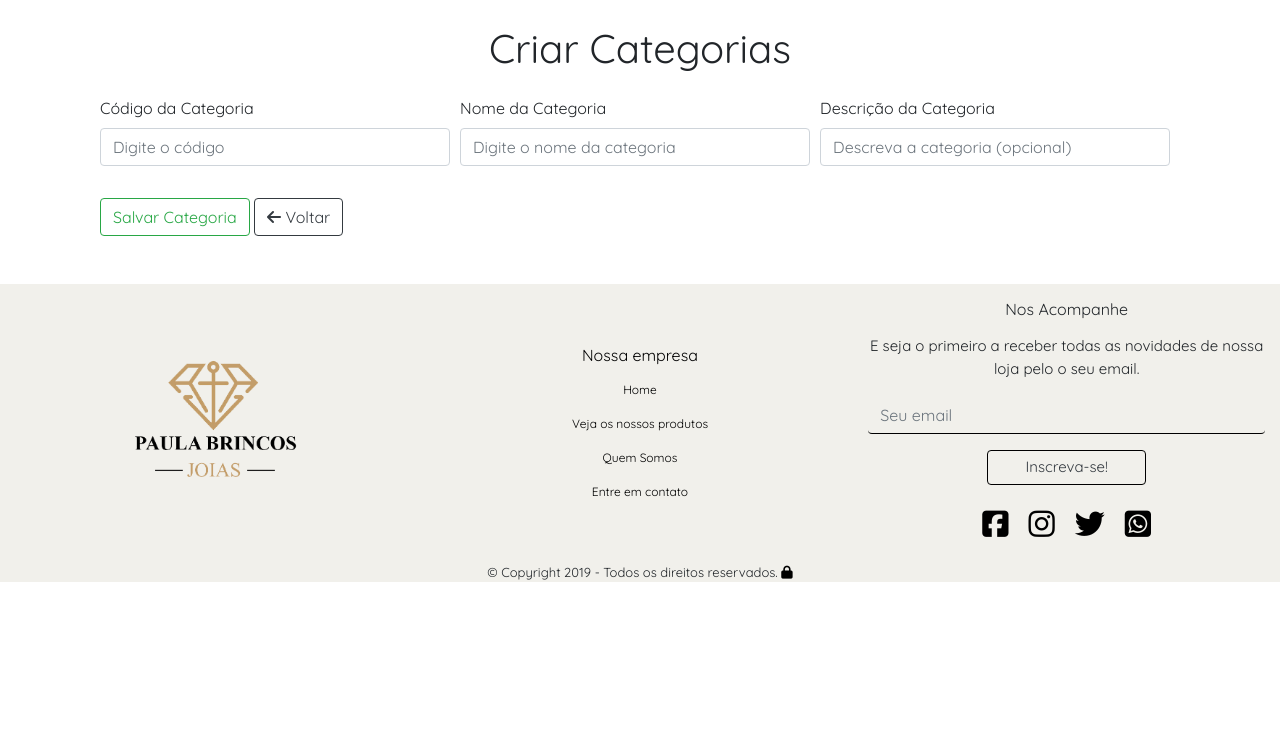
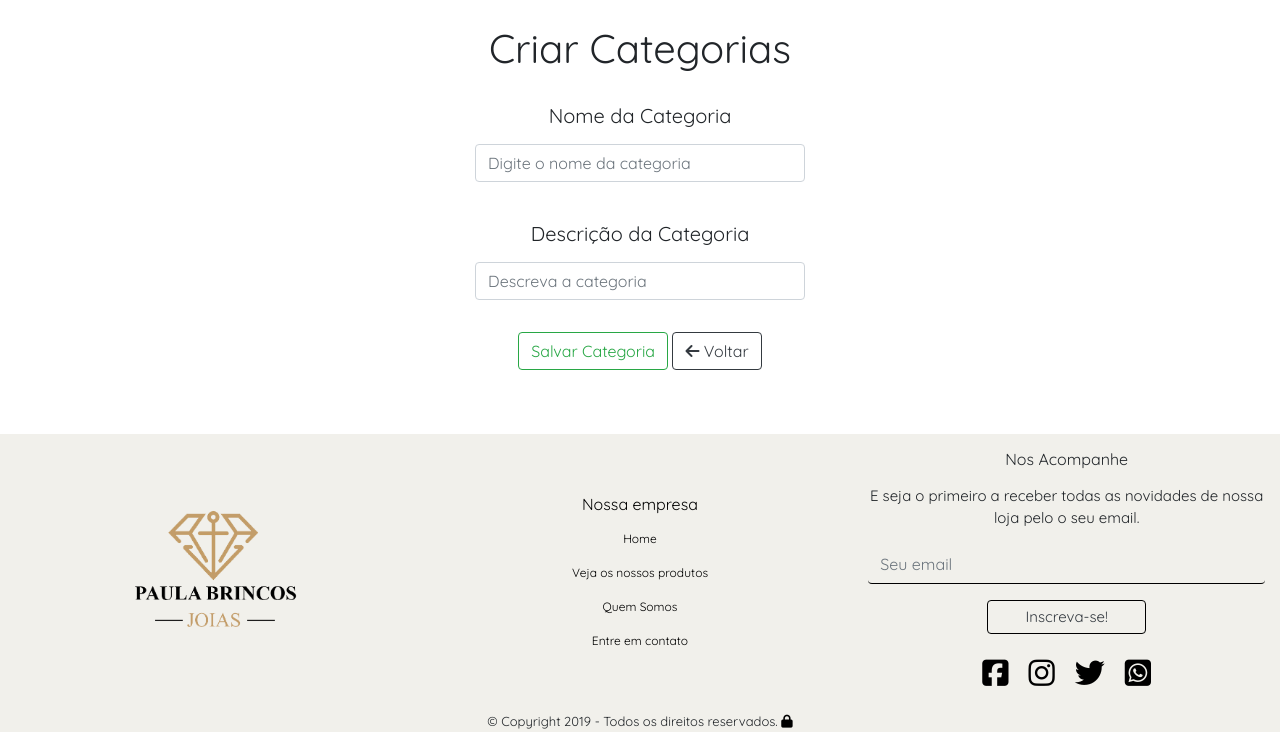
Before and after one commit to GabrielCeffas/Equipe-3-Trainee-2019.2, a PHP site: page /CrudCategoriaCriar.html in a window 1280 px wide. Shown: the part 66-800 px from the top of the page. Run offline with PHP 8.4, Linux system fonts and the light colour scheme; some libraries are stand-ins or nearby versions.

Commit message:
Páginas de editar e criar na vertical, descrição não-opcional, remoção do codigo da categoria.

```diff
--- a/CrudCategoriaCriar.html
+++ b/CrudCategoriaCriar.html
@@ -3,7 +3,7 @@
     <meta name="viewport" content="width=device-width, initial-scale=1, shrink-to-fit=no">
     <link rel="stylesheet" href="https://stackpath.bootstrapcdn.com/bootstrap/4.3.1/css/bootstrap.min.css"
         integrity="sha384-ggOyR0iXCbMQv3Xipma34MD+dH/1fQ784/j6cY/iJTQUOhcWr7x9JvoRxT2MZw1T" crossorigin="anonymous">
-    <title>Paula Brincos</title>
+    <title>Criar Categorias</title>
     <link rel="icon" href="img/logodiamante.png">
     <link rel="stylesheet" href="css/styles.css">
     <link href="https://fonts.googleapis.com/css?family=Quicksand&display=swap" rel="stylesheet">
@@ -46,23 +46,19 @@
         <div class="text-center mt-4">
                 <h1>Criar Categorias</h1>
         </div>
-    <div class="form-row container">
-        <div class="mt-3 col-md-4 mb-3">
-            <label>Código da Categoria</label>
-            <input type="number" class="form-control" placeholder="Digite o código" required>
-        </div>
-        <div class="mt-3 col-md-4 mb-3">
-            <label>Nome da Categoria</label>
+    <div class="form container text-center crud">
+        <div class="mt-4 col-md-4 mb-3">
+            <label><h5>Nome da Categoria</h5></label>
             <input type="text" class="form-control" placeholder="Digite o nome da categoria" required>
-        </div>
-        <div class="mt-3 col-md-4 mb-3">
-            <label>Descrição da Categoria</label>
-            <input type="text" class="form-control" placeholder="Descreva a categoria (opcional)">
+            <div  class="desc">
+                <label><h5>Descrição da Categoria</h5></label>
+                <input type="text" class="form-control" placeholder="Descreva a categoria" required>
+            </div>
         </div>
     </div>
-    <div class="mt-3 col-md-4 mb-3">
-        <button class="btn btn-outline-success" type="submit">Salvar Categoria</button>
-        <button type="button" class="btn btn-outline-dark"><i class="fas fa-arrow-left"></i> Voltar</button>
+    <div class="text-center mt-3">
+        <button class="btn btn-outline-success mb-3" type="submit">Salvar Categoria</button>
+        <button type="button" class="btn btn-outline-dark mb-3"><i class="fas fa-arrow-left"></i> Voltar</button>
     </div>
     </div>
 
--- a/css/styles.css
+++ b/css/styles.css
@@ -84,3 +84,13 @@ nav a:hover {
 .login{
     color: #000000;
 }
+
+.crud{
+    display: flex;
+    align-self: center;
+    justify-content: center;
+}
+
+.desc{
+    margin-top: 12%;
+}
```
Also changed, not shown: CrudCategoria.html (+1 -7 lines), CrudCategoriaEditar.html (+11 -15 lines), 1 other file.
